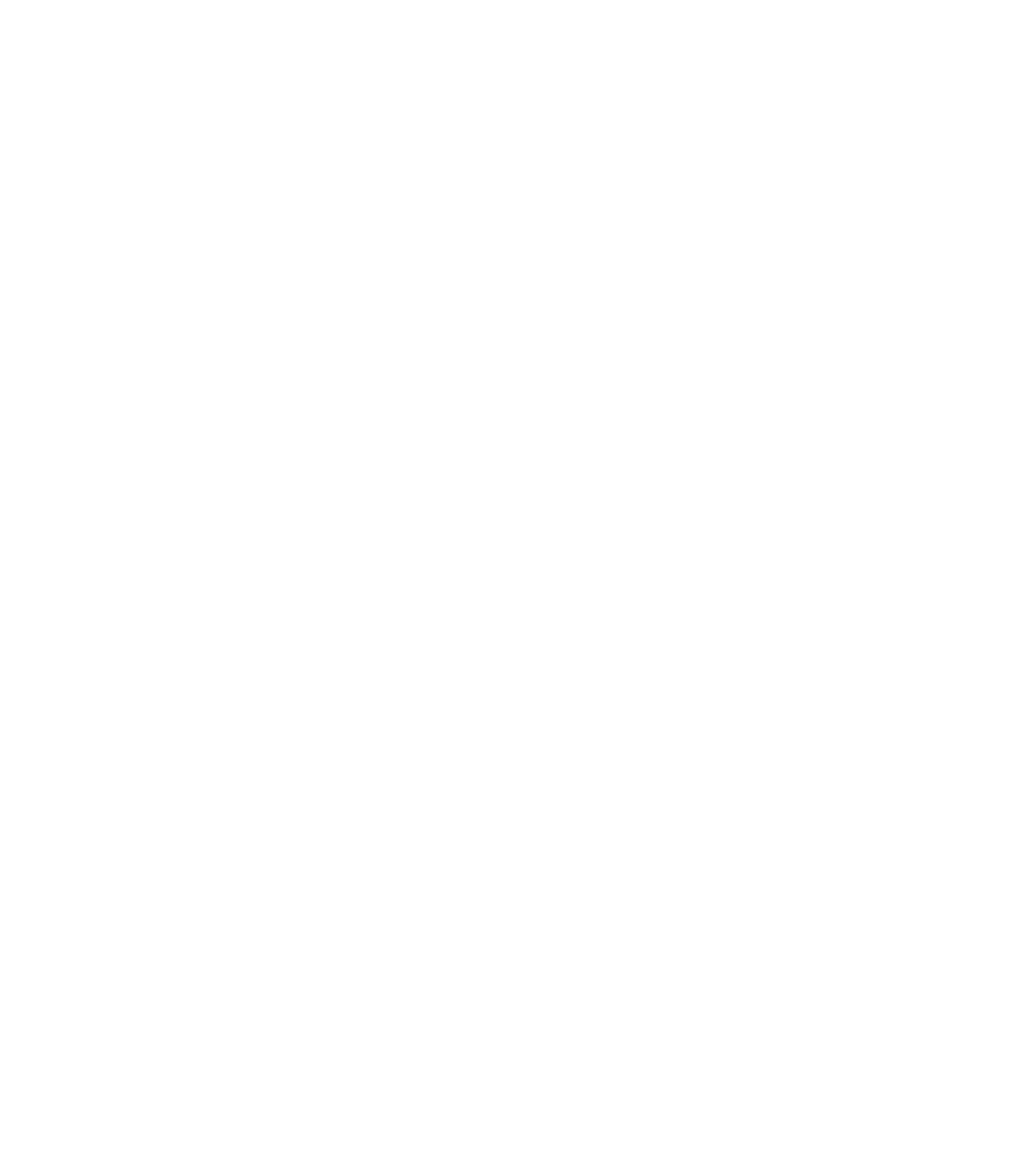
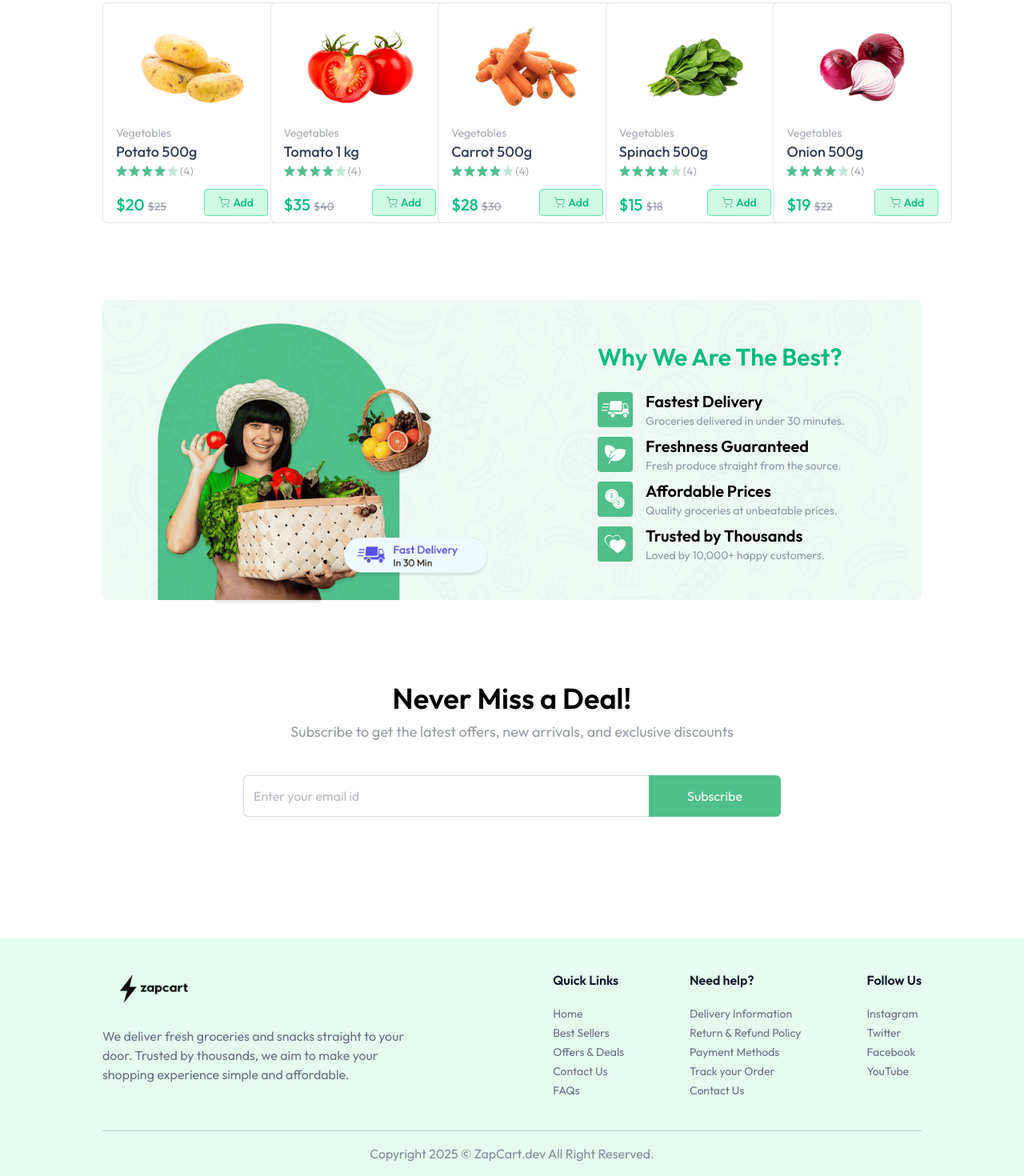
Before and after one commit to Aadarsh-2003/zapcart, a React (Vite) app in the folder client/: page / in a window 1280 px wide. Shown: the part 925-2395 px from the top of the page at 80% size. Before the commit the page ends 804 px from the top, so only its background shows below. Built offline with nearby package versions, Linux system fonts and the light colour scheme.

Commit message:
BestSeller, BottomBanner and NewsLetter

```diff
--- a/client/src/App.jsx
+++ b/client/src/App.jsx
@@ -2,6 +2,8 @@
 import Navbar from './components/Navbar'
 import Home from './pages/Home'
 import { Route, Routes, useLocation } from 'react-router-dom'
+import { Toaster } from 'react-hot-toast'
+import Footer from './components/Footer'
 
 
 const App = () => {
@@ -11,12 +13,15 @@
   return (
     <div>
       {isSellerPath ? null : <Navbar/>}
+      <Toaster/>
       <div className= {`${isSellerPath? "" : "px-6 md:px-16 lg:px-24 xl:px-32"}`}>
         <Routes>
           <Route path='/' element={<Home/>} />
         </Routes>
       </div>
+      {!isSellerPath && <Footer/>}
     </div>
+
   )
 }
 
--- a/client/src/assets/assets.js
+++ b/client/src/assets/assets.js
@@ -1,4 +1,4 @@
-import zapcart_logo from './zapcart_logo.png';
+import zapcart_logo from './zapcart_logo-rbg.png';
 import logo from "./logo.svg";
 import search_icon from "./search_icon.svg";
 import remove_icon from "./remove_icon.svg";
--- a/client/src/components/BestSeller.jsx
+++ b/client/src/components/BestSeller.jsx
@@ -1,12 +1,19 @@
 import React from 'react'
 import ProductCard from './ProductCard'
+import { useAppContext } from '../context/AppContext'
 
 const BestSeller = () => {
+
+  const {products} = useAppContext();
+
   return (
     <div className='mt-16' >
         <p className='text-2xl md:text-3xl font-medium' >Best Sellers</p>
-        <div>
-            <ProductCard/>
+        <div className='grid grid-cols-2 sm:grid-cols-3 md:grid-cols-4 lg:grid-cols-5 gap-3 md:gap-6 mt-6'>
+          {products.filter((product)=>product.inStock).slice(0,5).map((product,index)=>(
+            <ProductCard key={index} product={product} />
+          ))}
+
         </div>
 
     </div>
--- /dev/null
+++ b/client/src/components/BottomBanner.jsx
@@ -0,0 +1,30 @@
+import React from 'react'
+import { assets, features } from '../assets/assets'
+
+const BottomBanner = () => {
+  return (
+    <div className='relative mt-24' >
+        <img src={assets.bottom_banner_image} alt="banner" className='w-full hidden md:block' />
+        <img src={assets.bottom_banner_image_sm} alt="banner" className='w-full md:hidden' />
+        <div className='absolute inset-0 flex flex-col items-center md:items-end md:justify-center pt-16 md:pt-0 md:pr-24' >
+            <div>
+                <h1 className='text-2xl md:text-3xl font-semibold text-emerald-500 mb-6 ' >
+                    Why We Are The Best?
+                </h1>
+                {features.map((feature, index)=>(
+                    <div key={index} className='flex items-center gap-4 mt-2' >
+                        <img src={feature.icon} alt={feature.title} className='w-9 md:w-11' />
+                        <div >
+                            <h3 className='text-lg md:text-xl font-semibold' >{feature.title}</h3>
+                            <p className='text-gray-500/70 text-xs md:text-sm' >{feature.description}</p>
+                        </div>
+
+                    </div>
+                ))}
+            </div>
+        </div>
+    </div>
+  )
+}
+
+export default BottomBanner
--- /dev/null
+++ b/client/src/components/Footer.jsx
@@ -0,0 +1,37 @@
+import React from 'react'
+import { assets, footerLinks } from '../assets/assets'
+
+const Footer = () => {
+
+
+
+  return (
+    <div className="px-6 md:px-16 lg:px-24 xl:px-32 mt-24 bg-emerald-100/60">
+            <div className="flex flex-col md:flex-row items-start justify-between gap-10 py-10 border-b border-gray-500/30 text-gray-500">
+                <div>
+                    <img className="w-34 md:w-32" src={assets.zapcart_logo} alt="Logo" />
+                    <p className="max-w-[410px] mt-6">We deliver fresh groceries and snacks straight to your door. Trusted by thousands, we aim to make your shopping experience simple and affordable.</p>
+                </div>
+                <div className="flex flex-wrap justify-between w-full md:w-[45%] gap-5">
+                    {footerLinks.map((section, index) => (
+                        <div key={index}>
+                            <h3 className="font-semibold text-base text-gray-900 md:mb-5 mb-2">{section.title}</h3>
+                            <ul className="text-sm space-y-1">
+                                {section.links.map((link, i) => (
+                                    <li key={i}>
+                                        <a href={link.url} className="hover:underline transition">{link.text}</a>
+                                    </li>
+                                ))}
+                            </ul>
+                        </div>
+                    ))}
+                </div>
+            </div>
+            <p className="py-4 text-center text-sm md:text-base text-gray-500/80">
+                Copyright {new Date().getFullYear()} © ZapCart.dev All Right Reserved.
+            </p>
+        </div>
+  )
+}
+
+export default Footer
--- /dev/null
+++ b/client/src/components/NewsLetter.jsx
@@ -0,0 +1,27 @@
+import React from 'react'
+
+const NewsLetter = () => {
+  return (
+    <div>
+        <div className="flex flex-col items-center justify-center text-center space-y-2 mt-24 pb-14">
+            <h1 className="md:text-4xl text-2xl font-semibold">Never Miss a Deal!</h1>
+            <p className="md:text-lg text-gray-500/70 pb-8">
+                Subscribe to get the latest offers, new arrivals, and exclusive discounts
+            </p>
+            <form className="flex items-center justify-between max-w-2xl w-full md:h-13 h-12">
+                <input
+                    className="border border-gray-300 rounded-md h-full border-r-0 outline-none w-full rounded-r-none px-3 text-gray-500"
+                    type="text"
+                    placeholder="Enter your email id"
+                    required
+                />
+                <button id='primary' type="submit" className="md:px-12 px-8 h-full text-white bg-indigo-500 hover:bg-indigo-600 transition-all cursor-pointer rounded-md rounded-l-none">
+                    Subscribe
+                </button>
+            </form>
+        </div>
+    </div>
+  )
+}
+
+export default NewsLetter
--- a/client/src/components/ProductCard.jsx
+++ b/client/src/components/ProductCard.jsx
@@ -1,59 +1,48 @@
 import React from 'react'
+import { assets } from '../assets/assets';
+import { useAppContext } from '../context/AppContext';
 
-const ProductCard = () => {
+const ProductCard = ({product}) => {
 
-    const [count, setCount] = React.useState(0);
-    const product = {
-        name: "Casual Shoes",
-        category: "Sports",
-        price: 100,
-        offerPrice: 80,
-        rating: 4,
-        image: "https://raw.githubusercontent.com/prebuiltui/prebuiltui/main/assets/card/productImage.png",
-    };
+    // const [count, setCount] = React.useState(0);
+    const {currency, cartItems, addToCart, updateCartItems, removeFromCart, navigate } = useAppContext();
 
-  return (
+  return product && (
     <div>
         <div className="border border-gray-500/20 rounded-md md:px-4 px-3 py-2 bg-white min-w-56 max-w-56 w-full">
             <div className="group cursor-pointer flex items-center justify-center px-2">
-                <img className="group-hover:scale-105 transition max-w-26 md:max-w-36" src={product.image} alt={product.name} />
+                <img className="group-hover:scale-105 transition max-w-26 md:max-w-36" src={product.image[0]} alt={product.name} />
             </div>
             <div className="text-gray-500/60 text-sm">
                 <p>{product.category}</p>
                 <p className="text-gray-700 font-medium text-lg truncate w-full">{product.name}</p>
                 <div className="flex items-center gap-0.5">
                     {Array(5).fill('').map((_, i) => (
-                        product.rating > i ? (
-                            <svg key={i} width="14" height="13" viewBox="0 0 18 17" fill="none" xmlns="http://www.w3.org/2000/svg">
-                                <path d="M8.049.927c.3-.921 1.603-.921 1.902 0l1.294 3.983a1 1 0 0 0 .951.69h4.188c.969 0 1.371 1.24.588 1.81l-3.388 2.46a1 1 0 0 0-.364 1.118l1.295 3.983c.299.921-.756 1.688-1.54 1.118L9.589 13.63a1 1 0 0 0-1.176 0l-3.389 2.46c-.783.57-1.838-.197-1.539-1.118L4.78 10.99a1 1 0 0 0-.363-1.118L1.028 7.41c-.783-.57-.38-1.81.588-1.81h4.188a1 1 0 0 0 .95-.69z" fill="#615fff" />
-                            </svg>
-                        ) : (
-                            <svg width="14" height="13" viewBox="0 0 18 17" fill="none" xmlns="http://www.w3.org/2000/svg">
-                                <path d="M8.04894 0.927049C8.3483 0.00573802 9.6517 0.00574017 9.95106 0.927051L11.2451 4.90983C11.379 5.32185 11.763 5.60081 12.1962 5.60081H16.3839C17.3527 5.60081 17.7554 6.84043 16.9717 7.40983L13.5838 9.87132C13.2333 10.126 13.0866 10.5773 13.2205 10.9894L14.5146 14.9721C14.8139 15.8934 13.7595 16.6596 12.9757 16.0902L9.58778 13.6287C9.2373 13.374 8.7627 13.374 8.41221 13.6287L5.02426 16.0902C4.24054 16.6596 3.18607 15.8934 3.48542 14.9721L4.7795 10.9894C4.91338 10.5773 4.76672 10.126 4.41623 9.87132L1.02827 7.40983C0.244561 6.84043 0.647338 5.60081 1.61606 5.60081H5.8038C6.23703 5.60081 6.62099 5.32185 6.75486 4.90983L8.04894 0.927049Z" fill="#615fff" fill-opacity="0.35" />
-                            </svg>
-                        )
+
+                            <img  key={i} className='w-3 md:w-3.5' src={i<4 ? assets.star_icon : assets.star_dull_icon} alt='' />
+
                     ))}
-                    <p>({product.rating})</p>
+                    <p>(4)</p>
                 </div>
                 <div className="flex items-end justify-between mt-3">
-                    <p className="md:text-xl text-base font-medium text-indigo-500">
-                        ${product.offerPrice} <span className="text-gray-500/60 md:text-sm text-xs line-through">${product.price}</span>
+                    <p className="md:text-xl text-base font-medium text-emerald-500">
+                        {currency}${product.offerPrice} <span className="text-gray-500/60 md:text-sm text-xs line-through">{currency}${product.price}</span>
                     </p>
-                    <div className="text-indigo-500">
-                        {count === 0 ? (
-                            <button className="flex items-center justify-center gap-1 bg-indigo-100 border border-indigo-300 md:w-[80px] w-[64px] h-[34px] rounded text-indigo-600 font-medium" onClick={() => setCount(1)} >
-                                <svg width="14" height="14" viewBox="0 0 14 14" fill="none" xmlns="http://www.w3.org/2000/svg">
-                                    <path d="M.583.583h2.333l1.564 7.81a1.17 1.17 0 0 0 1.166.94h5.67a1.17 1.17 0 0 0 1.167-.94l.933-4.893H3.5m2.333 8.75a.583.583 0 1 1-1.167 0 .583.583 0 0 1 1.167 0m6.417 0a.583.583 0 1 1-1.167 0 .583.583 0 0 1 1.167 0" stroke="#615fff" stroke-linecap="round" stroke-linejoin="round" />
-                                </svg>
+                    <div onClick={(e)=>{
+                        e.stopPropagation();
+                    }} className="text-emerald-500">
+                        {!cartItems[product._id] ? (
+                            <button className=" cursor-pointer flex items-center justify-center gap-1 bg-emerald-100 border border-emerald-300 md:w-[80px] w-[64px] h-[34px] rounded text-emerald-500 font-medium" onClick={() => addToCart(product._id)} >
+                                <img src={assets.cart_icon} alt='cart_icon' />
                                 Add
                             </button>
                         ) : (
-                            <div className="flex items-center justify-center gap-2 md:w-20 w-16 h-[34px] bg-indigo-500/25 rounded select-none">
-                                <button onClick={() => setCount((prev) => Math.max(prev - 1, 0))} className="cursor-pointer text-md px-2 h-full" >
+                            <div className="flex items-center justify-center gap-2 md:w-20 w-16 h-[34px] bg-emerald-500/25 rounded select-none">
+                                <button onClick={() => removeFromCart(product._id)} className="cursor-pointer text-md px-2 h-full" >
                                     -
                                 </button>
-                                <span className="w-5 text-center">{count}</span>
-                                <button onClick={() => setCount((prev) => prev + 1)} className="cursor-pointer text-md px-2 h-full" >
+                                <span className="w-5 text-center">{cartItems[product._id]}</span>
+                                <button onClick={() => addToCart(product._id)} className="cursor-pointer text-md px-2 h-full" >
                                     +
                                 </button>
                             </div>
--- a/client/src/context/AppContext.jsx
+++ b/client/src/context/AppContext.jsx
@@ -1,17 +1,69 @@
-import { createContext, useContext, useState } from "react";
+import { createContext, useContext, useEffect, useState } from "react";
 import { useNavigate } from "react-router-dom";
-
+import { dummyProducts } from "../assets/assets";
+import toast from 'react-hot-toast'
 export const AppContext = createContext();
 
 export const AppContextProvider = ({children})=>{
+
+    const currency = import.meta.VITE_CURRENCY;
 
     const navigate = useNavigate();
     const [user, setUser] = useState(null);
     const [isSeller, setIsSeller] = useState(false);
     const [showUserLogin, setShowUserLogin] = useState(false);
     const [products, setProducts] = useState([]);
+    const [cartItems, setCartItems] = useState({})
 
-    const value = {navigate, user , setUser, isSeller, setIsSeller, showUserLogin, setShowUserLogin}
+    const fetchProducts = async()=>{
+        setProducts(dummyProducts)
+    }
+
+    //fetcgh all products
+    useEffect(() => {
+    fetchProducts();
+    }, [])
+
+    //add to cart
+    const addToCart = (itemId)=>{
+        let cartData = structuredClone(cartItems);
+
+        if(cartData[itemId]){
+            cartData[itemId] +=1;
+        }else{
+            cartData[itemId] = 1;
+        }
+        setCartItems(cartData);
+        toast.success('Added to cart');
+    }
+
+    //update cart item quantity
+    const updateCartItems = (itemId, quantity)=>{
+        let cartData = structuredClone(cartItems);
+        cartData[itemId] = quantity;
+        setCartItems(cartData);
+        toast.success('Cart Updated');
+
+    }
+
+    //remove product from cart
+    const removeFromCart = (itemId)=>{
+        let cartData = structuredClone(cartItems);
+
+        if(cartData[itemId]){
+            cartData[itemId] -=1;
+            if(cartData[itemId] === 0){
+                delete cartData[itemId];
+            }
+        }
+        toast.success('Removed from cart');
+        setCartItems(cartData);
+
+    }
+
+
+
+    const value = {navigate, user , setUser, isSeller, setIsSeller, showUserLogin, setShowUserLogin, products, currency, cartItems ,addToCart, updateCartItems, removeFromCart}
 
     return <AppContext.Provider value={value}>
         {children}
--- a/client/src/pages/Home.jsx
+++ b/client/src/pages/Home.jsx
@@ -2,12 +2,19 @@
 import MainBanner from '../components/MainBanner'
 import Categories from '../components/Categories'
 import BestSeller from '../components/BestSeller'
+import BottomBanner from '../components/BottomBanner'
+import NewsLetter from '../components/NewsLetter'
+import Footer from '../components/Footer'
 
 const Home = () => {
   return (
     <div className='mt-10'>
         <MainBanner/>
         <Categories/>
+        <BestSeller/>
+        <BottomBanner/>
+        <NewsLetter/>
+
     </div>
   )
 }
```
Also changed, not shown: client/src/assets/zapcart_logo-rbg.png (added), 1 other file (tests, documents, lock files or other folders).
